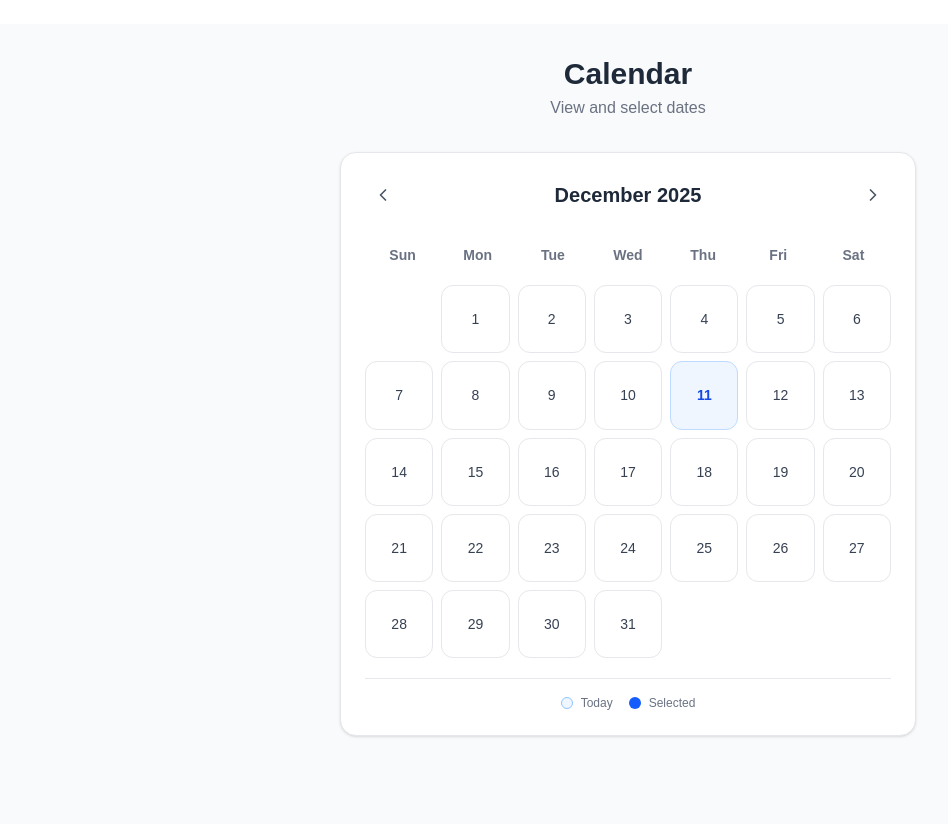
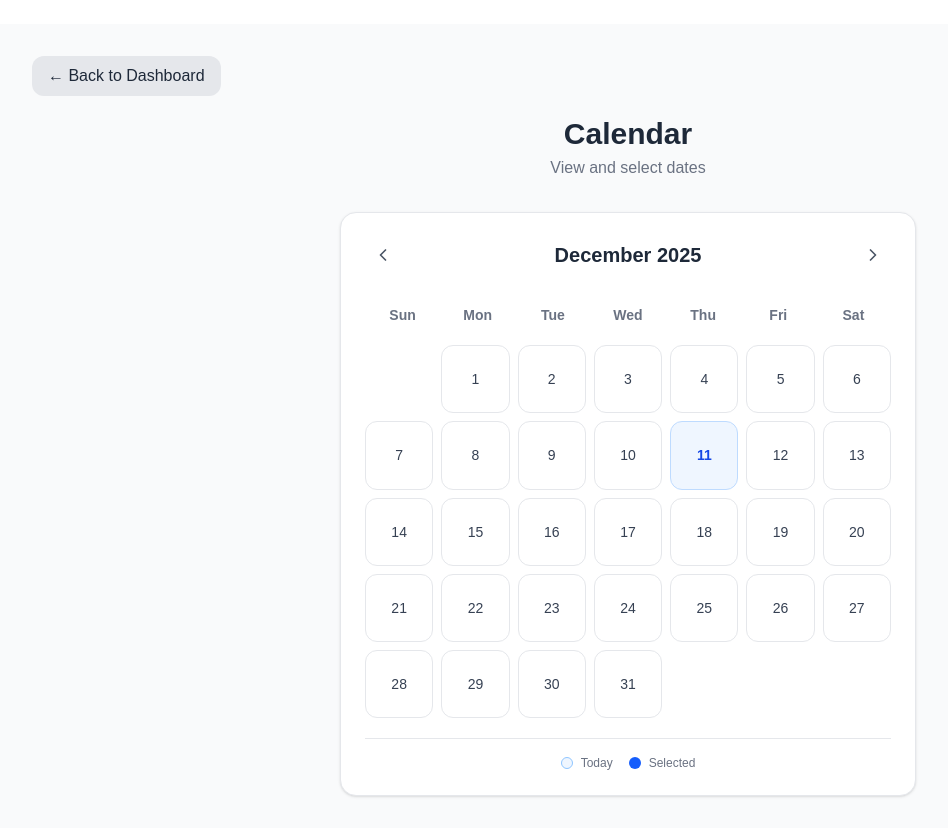
Before and after one commit to shahrukhbilal/taskboard_app, a Next.js app: page /Calendar in a window 1280 px wide. Shown: the top 836 px of the page, without its empty margins (0-948 px from the left). Built offline with nearby package versions, Linux system fonts and the light colour scheme.

Commit message:
feat: Back to dashboard button added in Calender page

```diff
--- a/src/app/Calendar/page.js
+++ b/src/app/Calendar/page.js
@@ -1,15 +1,18 @@
 "use client";
 
-import { useState } from "react";
+import { useEffect, useState } from "react";
 import { motion, AnimatePresence } from "framer-motion";
 import { ChevronLeft, ChevronRight } from "lucide-react";
+import { useRouter } from "next/navigation";
 
 export default function CalendarPage() {
-  const today = new Date();
+  // Hydration-safe initial state
+  const router = useRouter();
+  const [today, setToday] = useState(null);
 
-  // 🧠 State
-  const [currentMonth, setCurrentMonth] = useState(today.getMonth());
-  const [currentYear, setCurrentYear] = useState(today.getFullYear());
+  const [currentMonth, setCurrentMonth] = useState(null);
+  const [currentYear, setCurrentYear] = useState(null);
+
   const [selectedDate, setSelectedDate] = useState(null);
   const [direction, setDirection] = useState(0);
 
@@ -28,22 +31,42 @@ export default function CalendarPage() {
     "December",
   ];
 
-  // Calculate first weekday and total days
+  // Set date only on client
+  useEffect(() => {
+    const now = new Date();
+
+    setToday(now);
+    setCurrentMonth(now.getMonth());
+    setCurrentYear(now.getFullYear());
+  }, []);
+
+  // Loading state until client date is ready
+  if (!today || currentMonth === null || currentYear === null) {
+    return (
+      <div className="min-h-screen p-4 sm:p-8 bg-gray-50 dark:bg-gray-950">
+        <div className="w-full max-w-sm sm:max-w-xl mx-auto h-[420px] rounded-2xl bg-white dark:bg-gray-900 border border-gray-200 dark:border-gray-800 animate-pulse" />
+      </div>
+    );
+  }
+
+  // Calculate first weekday
   const firstDay = new Date(
     currentYear,
     currentMonth,
     1
   ).getDay();
 
+  // Calculate total days
   const totalDays = new Date(
     currentYear,
     currentMonth + 1,
     0
   ).getDate();
 
-  // 🔄 Change month
+  // Change month
   const changeMonth = (dir) => {
     setDirection(dir);
+    setSelectedDate(null);
 
     if (dir === -1) {
       if (currentMonth === 0) {
@@ -60,12 +83,9 @@ export default function CalendarPage() {
         setCurrentMonth(currentMonth + 1);
       }
     }
-
-    // Reset selected date when changing month
-    setSelectedDate(null);
   };
 
-  // 🎨 Month slide animation
+  // Month animation
   const variants = {
     enter: (dir) => ({
       x: dir > 0 ? 300 : -300,
@@ -83,7 +103,7 @@ export default function CalendarPage() {
     }),
   };
 
-  // 🎉 Weekday animation
+  // Weekday animation
   const stagger = {
     hidden: {
       opacity: 0,
@@ -100,171 +120,94 @@ export default function CalendarPage() {
   };
 
   return (
-    <div
-      className="
-        min-h-screen
-        p-4 sm:p-8
-        bg-gray-50 dark:bg-gray-950
-        text-gray-800 dark:text-gray-100
-      "
+    <div className="min-h-screen p-4 sm:p-8 bg-gray-50 dark:bg-gray-950 text-gray-800 dark:text-gray-100">
+
+      {/* Page Header */}
+     {/* Page Header */}
+<div className="mb-6 sm:mb-8">
+
+<div className="flex items-center gap-4 mb-5">
+
+  <motion.button
+    whileHover={{ scale: 1.05 }}
+    whileTap={{ scale: 0.95 }}
+    onClick={() => router.push("/dashboard/admindashboard")}
+    className="px-4 py-2 rounded-xl bg-gray-200 dark:bg-gray-800 text-gray-800 dark:text-gray-100 hover:bg-gray-300 dark:hover:bg-gray-700 transition-colors"
   >
-      {/* =========================
-          Page Header
-      ========================== */}
-      <motion.div
+    ← Back to Dashboard
+  </motion.button>
+
+</div>
+
+<div className="text-center">
+
+  <motion.h1
     initial={{ opacity: 0, y: -30 }}
     animate={{ opacity: 1, y: 0 }}
     transition={{ duration: 0.6 }}
-        className="mb-6 sm:mb-8 text-center"
-      >
-        <h1
-          className="
-            text-2xl sm:text-3xl
-            font-semibold
-            text-gray-800 dark:text-gray-100
-          "
+    className="text-2xl sm:text-3xl font-semibold text-gray-800 dark:text-gray-100"
   >
     Calendar
-        </h1>
+  </motion.h1>
 
-        <p
-          className="
-            mt-1
-            text-sm sm:text-base
-            text-gray-500 dark:text-gray-400
-          "
-        >
+  <p className="mt-1 text-sm sm:text-base text-gray-500 dark:text-gray-400">
     View and select dates
   </p>
-      </motion.div>
 
-      {/* =========================
-          Calendar Card
-      ========================== */}
+</div>
+
+</div>
+
+      {/* Calendar Card */}
       <motion.div
         initial={{ opacity: 0, y: 20 }}
         animate={{ opacity: 1, y: 0 }}
         transition={{ duration: 0.5 }}
-        className="
-          w-full
-          max-w-sm sm:max-w-xl
-          mx-auto
+        className="w-full max-w-sm sm:max-w-xl mx-auto bg-white dark:bg-gray-900 border border-gray-200 dark:border-gray-800 shadow-sm rounded-2xl p-4 sm:p-6"
+      >
 
-          bg-white dark:bg-gray-900
+        {/* Month Navigation */}
+        <div className="flex items-center justify-between mb-5 sm:mb-6">
 
-          border
-          border-gray-200 dark:border-gray-800
-
-          shadow-sm
-
-          rounded-2xl
-
-          p-4 sm:p-6
-        "
-      >
-        {/* =========================
-            Month Navigation
-        ========================== */}
-        <div
-          className="
-            flex
-            items-center
-            justify-between
-            mb-5 sm:mb-6
-          "
-        >
-          {/* Previous */}
+          {/* Previous Month */}
           <motion.button
-            whileHover={{
-              scale: 1.08,
-              backgroundColor: "rgba(156, 163, 175, 0.15)",
-            }}
-            whileTap={{
-              scale: 0.92,
-            }}
+            whileHover={{ scale: 1.08 }}
+            whileTap={{ scale: 0.92 }}
             onClick={() => changeMonth(-1)}
-            className="
-              p-2
-              rounded-xl
-
-              text-gray-600
-              dark:text-gray-300
-
-              hover:bg-gray-100
-              dark:hover:bg-gray-800
-
-              transition-colors
-            "
+            className="p-2 rounded-xl text-gray-600 dark:text-gray-300 hover:bg-gray-100 dark:hover:bg-gray-800 transition-colors"
             aria-label="Previous month"
           >
             <ChevronLeft size={20} />
           </motion.button>
 
-          {/* Current Month */}
+          {/* Month */}
           <motion.h2
             key={`${currentMonth}-${currentYear}`}
             initial={{ opacity: 0, y: -10 }}
             animate={{ opacity: 1, y: 0 }}
             transition={{ duration: 0.3 }}
-            className="
-              text-lg sm:text-xl
-              font-semibold
-              text-gray-800 dark:text-gray-100
-            "
+            className="text-lg sm:text-xl font-semibold text-gray-800 dark:text-gray-100"
           >
             {months[currentMonth]} {currentYear}
           </motion.h2>
 
-          {/* Next */}
+          {/* Next Month */}
           <motion.button
-            whileHover={{
-              scale: 1.08,
-              backgroundColor: "rgba(156, 163, 175, 0.15)",
-            }}
-            whileTap={{
-              scale: 0.92,
-            }}
+            whileHover={{ scale: 1.08 }}
+            whileTap={{ scale: 0.92 }}
             onClick={() => changeMonth(1)}
-            className="
-              p-2
-              rounded-xl
-
-              text-gray-600
-              dark:text-gray-300
-
-              hover:bg-gray-100
-              dark:hover:bg-gray-800
-
-              transition-colors
-            "
+            className="p-2 rounded-xl text-gray-600 dark:text-gray-300 hover:bg-gray-100 dark:hover:bg-gray-800 transition-colors"
             aria-label="Next month"
           >
             <ChevronRight size={20} />
           </motion.button>
+
         </div>
 
-        {/* =========================
-            Weekday Labels
-        ========================== */}
-        <div
-          className="
-            grid grid-cols-7
-            text-center
-            font-semibold
-            text-gray-500 dark:text-gray-400
-            mb-2 sm:mb-3
-            text-xs sm:text-sm
-          "
-        >
-          {[
-            "Sun",
-            "Mon",
-            "Tue",
-            "Wed",
-            "Thu",
-            "Fri",
-            "Sat",
-          ].map((day, i) => (
+        {/* Weekday Labels */}
+        <div className="grid grid-cols-7 text-center font-semibold text-gray-500 dark:text-gray-400 mb-2 sm:mb-3 text-xs sm:text-sm">
+          {["Sun", "Mon", "Tue", "Wed", "Thu", "Fri", "Sat"].map(
+            (day, i) => (
               <motion.div
                 key={day}
                 initial="hidden"
@@ -275,16 +218,12 @@ export default function CalendarPage() {
               >
                 {day}
               </motion.div>
-          ))}
+            )
+          )}
         </div>
 
-        {/* =========================
-            Days
-        ========================== */}
-        <AnimatePresence
-          custom={direction}
-          mode="wait"
-        >
+        {/* Days */}
+        <AnimatePresence custom={direction} mode="wait">
           <motion.div
             key={`${currentMonth}-${currentYear}`}
             custom={direction}
@@ -293,20 +232,15 @@ export default function CalendarPage() {
             animate="center"
             exit="exit"
             transition={{ duration: 0.4 }}
-            className="
-              grid
-              grid-cols-7
-              gap-1.5 sm:gap-2
-            "
+            className="grid grid-cols-7 gap-1.5 sm:gap-2"
           >
+
             {/* Empty slots */}
-            {Array.from({ length: firstDay }).map(
-              (_, i) => (
+            {Array.from({ length: firstDay }).map((_, i) => (
               <div key={`empty-${i}`} />
-              )
-            )}
+            ))}
 
-            {/* Calendar Days */}
+            {/* Calendar days */}
             {Array.from(
               { length: totalDays },
               (_, i) => i + 1
@@ -316,70 +250,32 @@ export default function CalendarPage() {
                 currentMonth === today.getMonth() &&
                 currentYear === today.getFullYear();
 
-              const isSelected =
-                selectedDate === day;
+              const isSelected = selectedDate === day;
 
               return (
                 <motion.button
                   key={day}
-                  onClick={() =>
-                    setSelectedDate(day)
-                  }
-                  whileHover={{
-                    scale: 1.05,
-                  }}
-                  whileTap={{
-                    scale: 0.95,
-                  }}
+                  onClick={() => setSelectedDate(day)}
+                  whileHover={{ scale: 1.05 }}
+                  whileTap={{ scale: 0.95 }}
                   className={`
                     aspect-square
                     rounded-xl
                     border
-
                     flex
                     items-center
                     justify-center
-
-                    text-xs sm:text-sm
+                    text-xs
+                    sm:text-sm
                     font-medium
-
                     transition-all
                     duration-200
-
                     ${
                       isSelected
-                        ? `
-                          bg-blue-600
-                          text-white
-                          border-blue-600
-                          shadow-md
-                        `
+                        ? "bg-blue-600 text-white border-blue-600 shadow-md"
                         : isToday
-                        ? `
-                          bg-blue-50
-                          dark:bg-blue-900/30
-                          text-blue-700
-                          dark:text-blue-400
-                          border-blue-200
-                          dark:border-blue-800
-                          font-semibold
-                        `
-                        : `
-                          bg-white
-                          dark:bg-gray-900
-
-                          text-gray-700
-                          dark:text-gray-300
-
-                          border-gray-200
-                          dark:border-gray-800
-
-                          hover:bg-gray-50
-                          dark:hover:bg-gray-800
-
-                          hover:border-gray-300
-                          dark:hover:border-gray-700
-                        `
+                        ? "bg-blue-50 dark:bg-blue-900/30 text-blue-700 dark:text-blue-400 border-blue-200 dark:border-blue-800 font-semibold"
+                        : "bg-white dark:bg-gray-900 text-gray-700 dark:text-gray-300 border-gray-200 dark:border-gray-800 hover:bg-gray-50 dark:hover:bg-gray-800 hover:border-gray-300 dark:hover:border-gray-700"
                     }
                   `}
                 >
@@ -387,122 +283,56 @@ export default function CalendarPage() {
                 </motion.button>
               );
             })}
+
           </motion.div>
         </AnimatePresence>
 
-        {/* =========================
-            Today Indicator
-        ========================== */}
-        <div
-          className="
-            mt-5
-            pt-4
-            border-t
-            border-gray-200
-            dark:border-gray-800
-          "
-        >
+        {/* Legend */}
+        <div className="mt-5 pt-4 border-t border-gray-200 dark:border-gray-800">
           <div className="flex items-center justify-center gap-4">
 
             <div className="flex items-center gap-2">
-              <span
-                className="
-                  w-3 h-3
-                  rounded-full
-                  bg-blue-50
-                  dark:bg-blue-900/30
-                  border
-                  border-blue-300
-                  dark:border-blue-700
-                "
-              />
+              <span className="w-3 h-3 rounded-full bg-blue-50 dark:bg-blue-900/30 border border-blue-300 dark:border-blue-700" />
 
-              <span
-                className="
-                  text-xs
-                  text-gray-500
-                  dark:text-gray-400
-                "
-              >
+              <span className="text-xs text-gray-500 dark:text-gray-400">
                 Today
               </span>
             </div>
 
             <div className="flex items-center gap-2">
-              <span
-                className="
-                  w-3 h-3
-                  rounded-full
-                  bg-blue-600
-                "
-              />
+              <span className="w-3 h-3 rounded-full bg-blue-600" />
 
-              <span
-                className="
-                  text-xs
-                  text-gray-500
-                  dark:text-gray-400
-                "
-              >
+              <span className="text-xs text-gray-500 dark:text-gray-400">
                 Selected
               </span>
             </div>
 
           </div>
         </div>
+
       </motion.div>
 
-      {/* =========================
-          Selected Date
-      ========================== */}
+      {/* Selected Date */}
       <AnimatePresence>
         {selectedDate && (
           <motion.div
-            initial={{
-              opacity: 0,
-              y: 10,
-            }}
-            animate={{
-              opacity: 1,
-              y: 0,
-            }}
-            exit={{
-              opacity: 0,
-              y: -10,
-            }}
-            transition={{
-              duration: 0.3,
-            }}
-            className="
-              mt-4 sm:mt-6
-              text-center
-            "
+            initial={{ opacity: 0, y: 10 }}
+            animate={{ opacity: 1, y: 0 }}
+            exit={{ opacity: 0, y: -10 }}
+            transition={{ duration: 0.3 }}
+            className="mt-4 sm:mt-6 text-center"
           >
-            <p
-              className="
-                text-sm sm:text-base
-                text-gray-500
-                dark:text-gray-400
-              "
-            >
+            <p className="text-sm sm:text-base text-gray-500 dark:text-gray-400">
               Selected Date
             </p>
 
-            <p
-              className="
-                mt-1
-                text-base sm:text-lg
-                font-semibold
-                text-blue-600
-                dark:text-blue-400
-              "
-            >
-              {months[currentMonth]} {selectedDate},{" "}
-              {currentYear}
+            <p className="mt-1 text-base sm:text-lg font-semibold text-blue-600 dark:text-blue-400">
+              {months[currentMonth]} {selectedDate}, {currentYear}
             </p>
           </motion.div>
         )}
       </AnimatePresence>
+
     </div>
   );
 }
```
Lines whose indentation alone changed are shown as unchanged.
